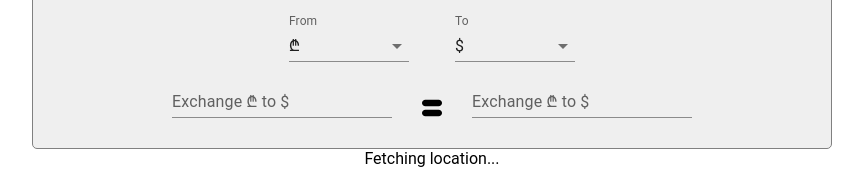
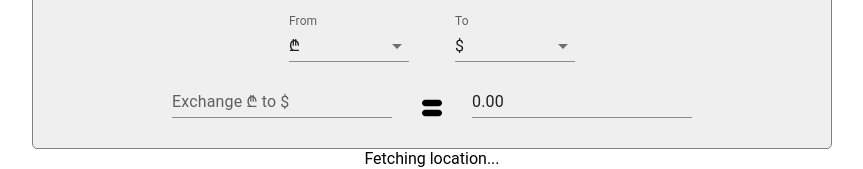
Before and after one commit to achiewe/countries-project, a React (Vite) app: page /Countries/1/Currency in a window 1280 px wide. Shown: the part 222-391 px from the top of the page, without its empty margins (208-1071 px from the left). Built offline with nearby package versions, Linux system fonts and the light colour scheme; no server answers.

Commit message:
create the state for write the exchange value and calculate it with calculateExchangeValue funtction

```diff
--- a/src/components/currency/CurrencyTradeInputs.tsx
+++ b/src/components/currency/CurrencyTradeInputs.tsx
@@ -2,8 +2,10 @@ import { TextField } from "@mui/material";
 import styled from "styled-components";
 import { useCountryStore } from "../../store";
 import data from "../../../data.json";
+import { useState } from "react";
 
 export default function CurrencyTradeInputs() {
+  const [amount, setAmount] = useState<number>(0);
   const currencyFrom = useCountryStore((state) => state.currencyFrom);
   const currencyTo = useCountryStore((state) => state.currencyTo);
   const exchangeRates: {
@@ -12,10 +14,12 @@ export default function CurrencyTradeInputs() {
     };
   } = data.exchangeRates;
 
-  // console.log(data.exchangeRates);
+  const exchangeRate = exchangeRates[currencyFrom][currencyTo];
 
-  const exchangeRate = exchangeRates[currencyFrom][currencyTo];
-  console.log(exchangeRate);
+  const calculateExchangeValue = (e: any) => {
+    const secondInputValue = e.target.value * exchangeRate;
+    setAmount(secondInputValue);
+  };
 
   return (
     <ContainerCurrencyInputs>
@@ -24,6 +28,7 @@ export default function CurrencyTradeInputs() {
         label={`Exchange ${currencyFrom} to ${currencyTo}`}
         type="number"
         variant="standard"
+        onChange={calculateExchangeValue}
       />
 
       <svg
@@ -54,9 +59,9 @@ export default function CurrencyTradeInputs() {
       </svg>
       <TextField
         id="standard-basic"
-        label={`Exchange ${currencyFrom} to ${currencyTo}`}
         type="number"
         variant="standard"
+        value={amount.toFixed(2)}
       />
     </ContainerCurrencyInputs>
   );
```
